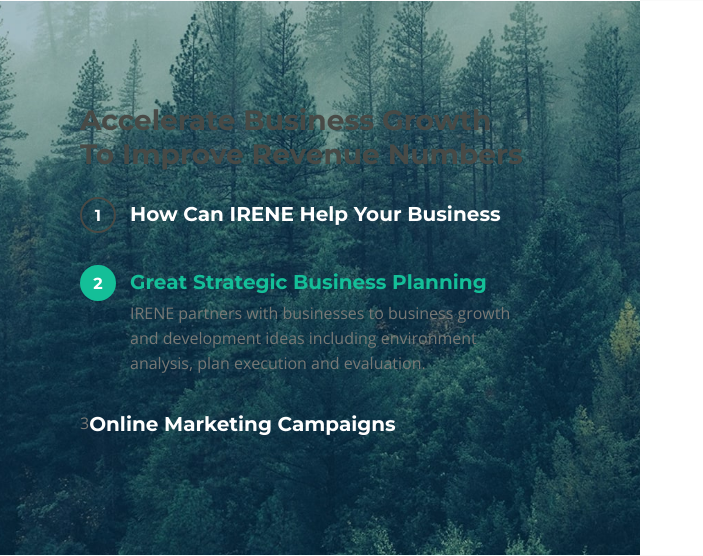
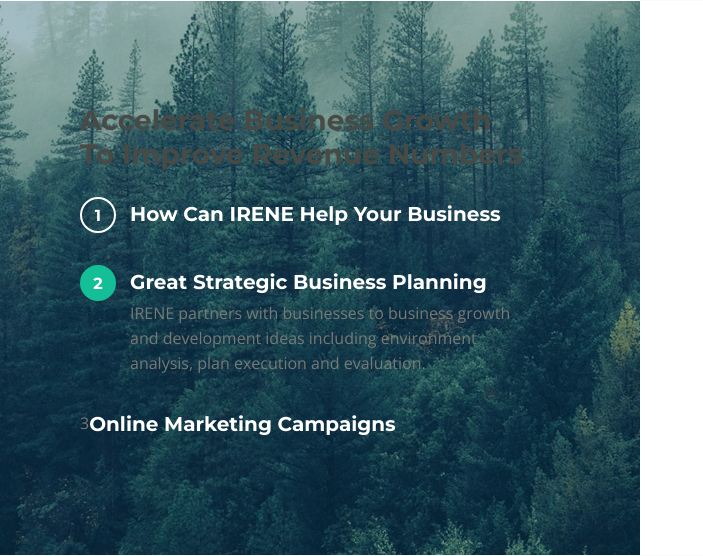
Before and after one commit to domerchan/domerchan.github.io, a PHP site: page / in a window 1280 px wide, after a click that opens the changed part. Shown: the part 2863-3419 px from the top of the page, without its empty margins (0-703 px from the left). Run offline with PHP 8.4, Linux system fonts and the light colour scheme.

Commit message:
details 1

```diff
--- a/css/styles.css
+++ b/css/styles.css
@@ -1128,7 +1128,7 @@
     border: 0.125rem solid #14bf98;
     border-radius: 50%;
     background-color: #14bf98;
-    color: #fff;
+    color: #fff !important;
     font: 700 1rem/2.125rem "Montserrat", sans-serif;
     text-align: center;
     vertical-align: middle;
@@ -1137,9 +1137,9 @@
 }
 
 .accordion span[aria-expanded="false"] .circle-numbering {
-    border: 0.125rem solid #484a46;
+    border: 0.125rem solid #fff;
     background-color: transparent;
-    color: #ffffff;
+    color: #ffffff !important;
 }
 
 .accordion .item:hover span[aria-expanded="false"] .circle-numbering {
@@ -1152,7 +1152,7 @@
     width: 70%;
     margin-top: 0.125rem;
     margin-bottom: 0.25rem;
-    color: #ffffff;
+    color: #fff !important;
     font: 700 1.25rem/1.75rem "Montserrat", sans-serif;
     vertical-align: middle;
     cursor: pointer;
```
